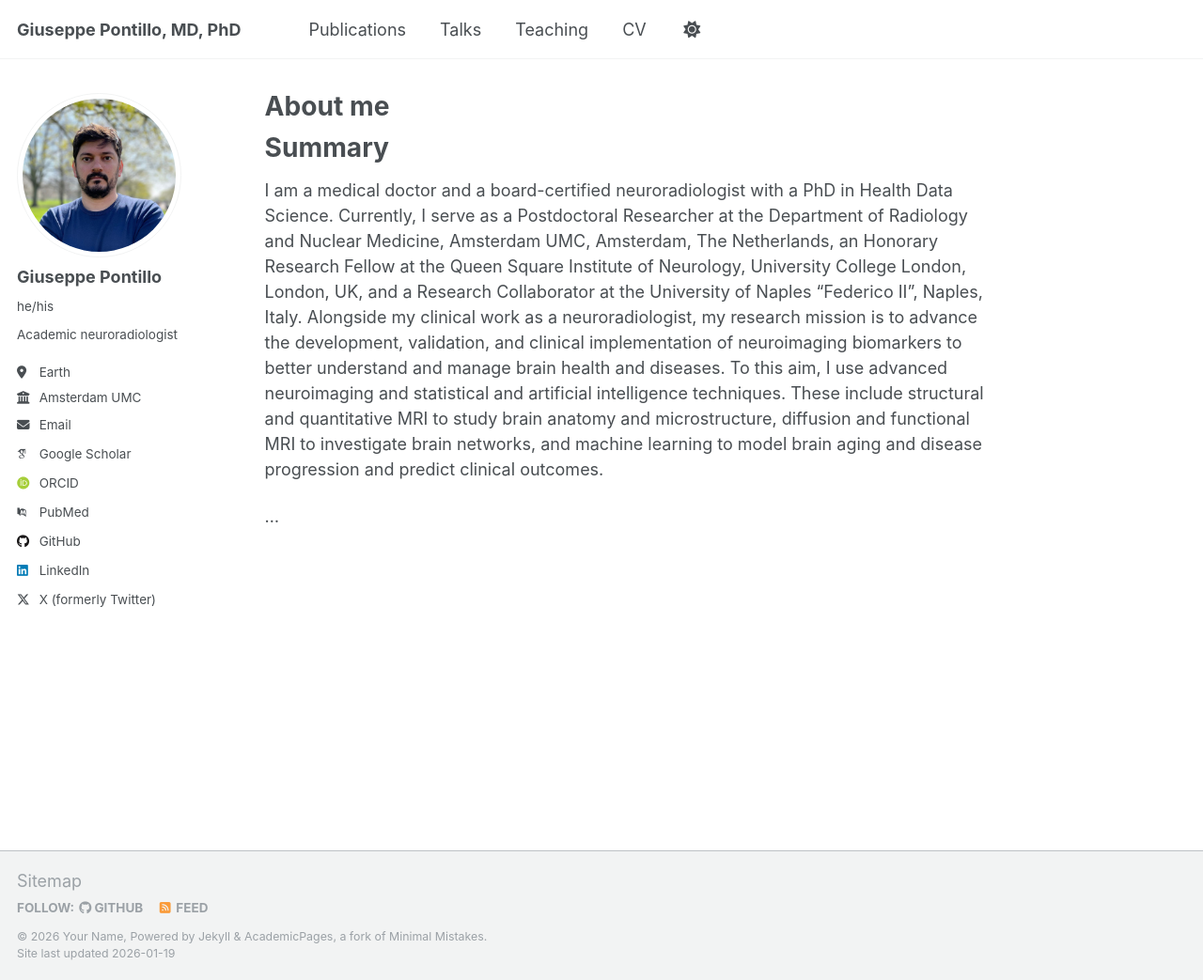
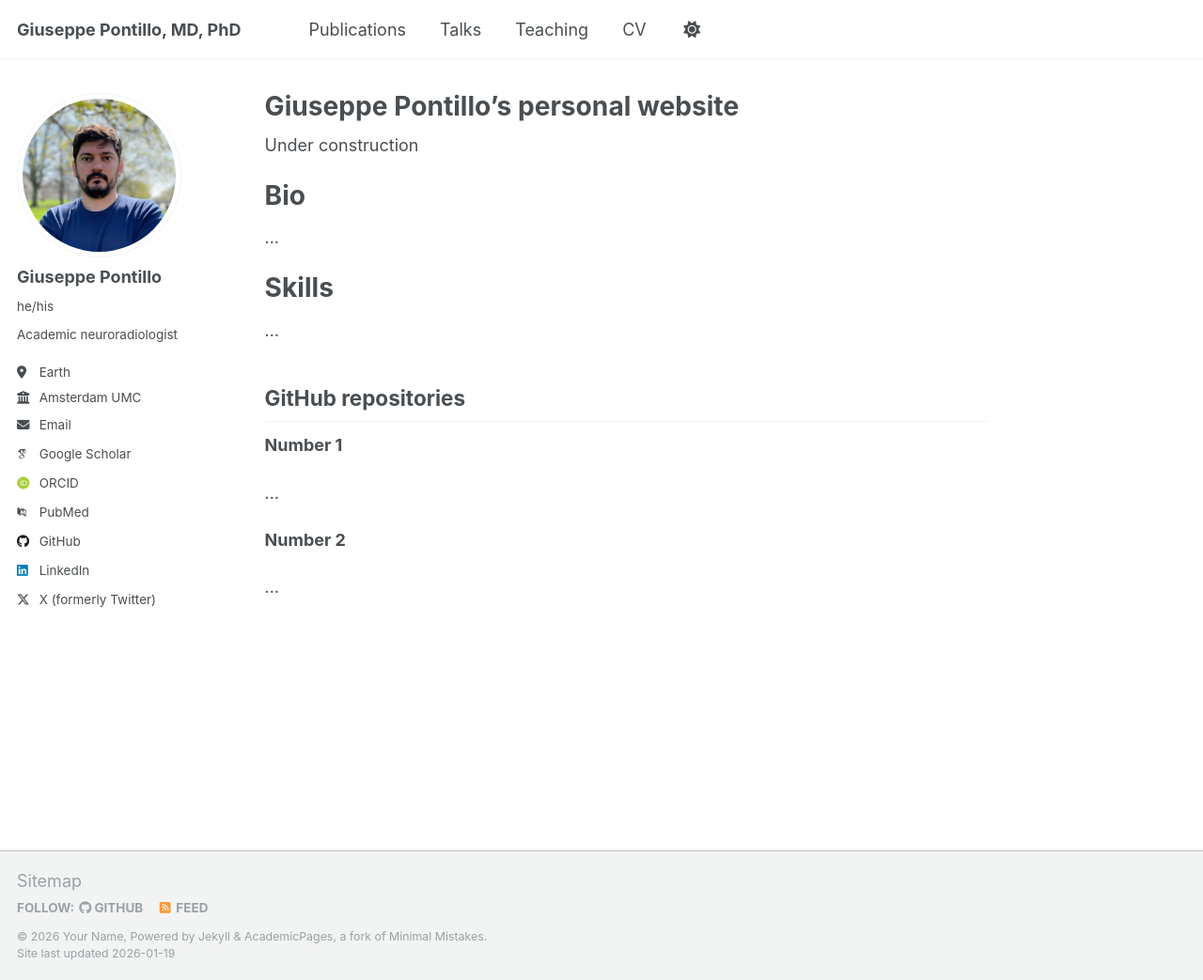
Before and after one commit to giupontillo/giupontillo.github.io, a Jekyll site: the page built from _pages/about.md, in a window 1280 px wide and 1043 px high. Shown: the whole window at 94% size. Built offline with Jekyll 4.4.1, drawn with Linux system fonts in a browser that asks for light colours; some web fonts are replaced.

Commit message:
Revert "changed about me"
This reverts commit 654614b0d68733ca2a49c81ef2e42926540bfbf8.

```diff
--- a/_config.yml
+++ b/_config.yml
@@ -59,7 +59,7 @@ author:
   keybase          : # Username
   instagram        : # Username
   lastfm           : # Username
-  linkedin         : "giupontillo"
+  linkedin         : "@giupontillo"
   mastodon         : # URL
   medium           : # URL
   pinterest        : # Username
--- a/_pages/about.md
+++ b/_pages/about.md
@@ -1,15 +1,28 @@
 ---
 permalink: /
-title: "About me"
+title: "Giuseppe Pontillo's personal website"
 author_profile: true
 redirect_from:
   - /about/
   - /about.html
 ---
 
-Summary
+Under construction
+
+Bio
 ======
-I am a medical doctor and a board-certified neuroradiologist with a PhD in Health Data Science. Currently, I serve as a Postdoctoral Researcher at the Department of Radiology and Nuclear Medicine, Amsterdam UMC, Amsterdam, The Netherlands, an Honorary Research Fellow at the Queen Square Institute of Neurology, University College London, London, UK, and a Research Collaborator at the University of Naples “Federico II”, Naples, Italy.
-Alongside my clinical work as a neuroradiologist, my research mission is to advance the development, validation, and clinical implementation of neuroimaging biomarkers to better understand and manage brain health and diseases. To this aim, I use advanced neuroimaging and statistical and artificial intelligence techniques. These include structural and quantitative MRI to study brain anatomy and microstructure, diffusion and functional MRI to investigate brain networks, and machine learning to model brain aging and disease progression and predict clinical outcomes.
+...
+
+Skills
+======
+...
+
+GitHub repositories
+------
+**Number 1**
 
 ...
+
+**Number 2**
+
+...
```
